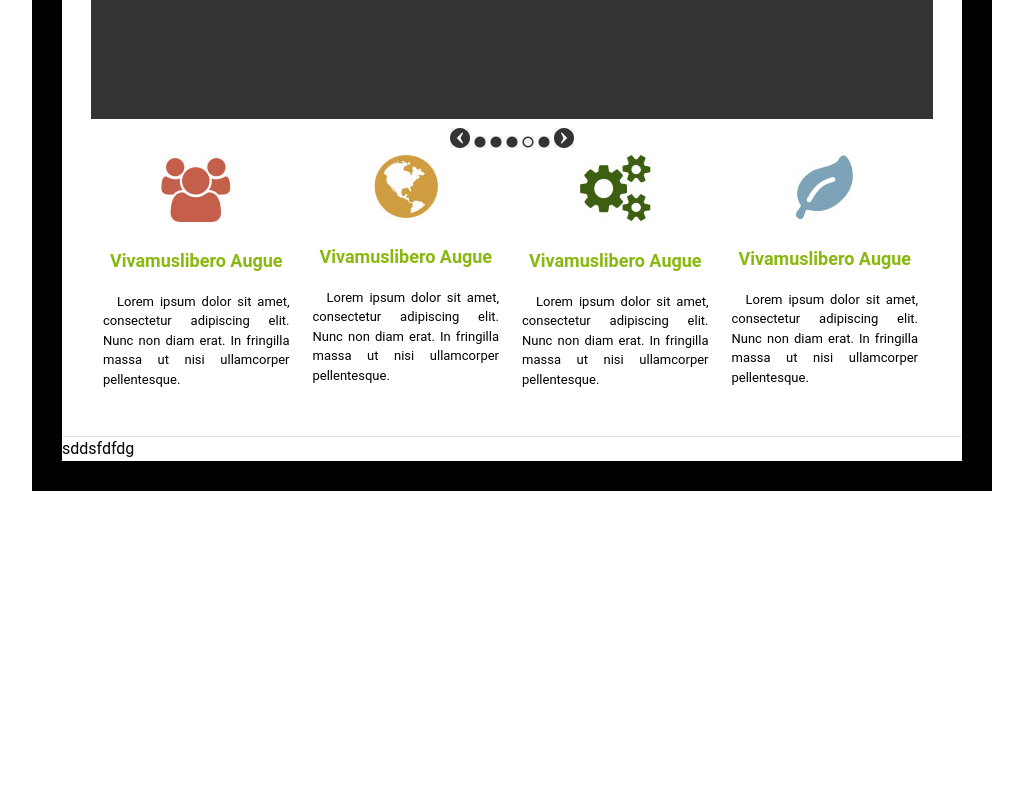
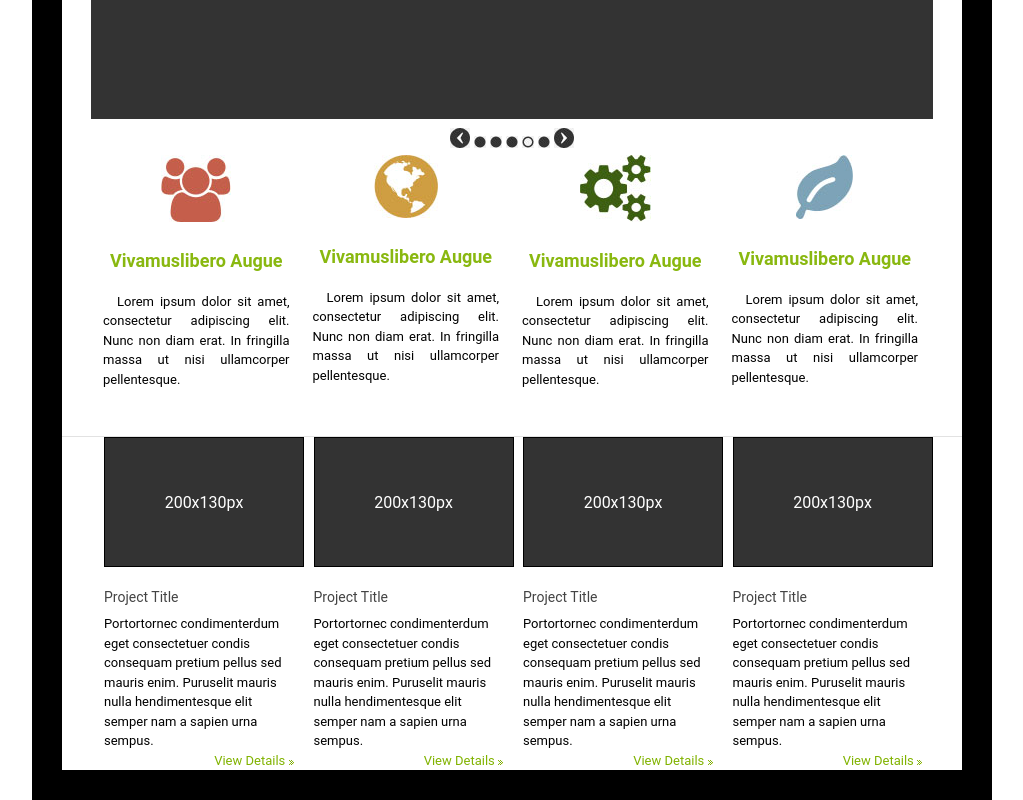
Before and after one commit to ArnasDickus/concomitant, a website: page app/index.html in a window 1280 px wide. Shown: the part 507-1307 px from the top of the page, without its empty margins (128-1151 px from the left). Before the commit the page ends 998 px from the top, so only its background shows below. Drawn offline with Linux system fonts and the light colour scheme.

Commit message:
Added project title files

```diff
--- a/app/assets/styles/base/_variables.css
+++ b/app/assets/styles/base/_variables.css
@@ -21,6 +21,9 @@ $slideshow_bg: #333333;
 /* Table  */
 $title_green: #89b810;
 $dark_border: #e2e2e2;
+
+/* Projec title */
+$black_title: #444444;
 /*  Font-Size */
 $base_font_size: 1em;
 
--- /dev/null
+++ b/app/assets/styles/modules/_project-title.css
@@ -0,0 +1,38 @@
+  .project-title{
+    text-align: center;
+
+    &__bg-image{
+      width: 12.5rem;
+      height: 8.125rem;
+      color: #ffffff;
+      background-color: $title_black;
+      line-height: 6.125rem;
+      white-space: nowrap;
+
+      border: solid 1px black;
+
+    }
+    &__title{
+      padding-top: 20px;
+      text-align: left;
+      color: $black_title;
+      font-size: 0.875rem;
+
+    }
+    &__subtitles{
+    padding-top: 6px;
+      font-size: 13px;
+      text-align: left;
+    }
+    &__details{
+      font-size: 13px;
+      color: $main_green;
+      text-align: right;
+
+      a{
+        text-decoration: none;
+        color: $main_green;
+      }
+    }
+
+}
--- a/app/assets/styles/modules/_row.css
+++ b/app/assets/styles/modules/_row.css
@@ -11,5 +11,10 @@
     padding-right: 14px;
       padding-left: 9px;
   }
+  &__gutter-project-title{
+    padding-right: 10px;
+    padding-left: 10px;
+  }
+
 
 }
--- a/app/assets/styles/styles.css
+++ b/app/assets/styles/styles.css
@@ -15,3 +15,4 @@
 @import "modules/_slideshow";
 @import "modules/_reason-table";
 @import "modules/_row";
+@import "modules/_project-title";
--- a/app/index.html
+++ b/app/index.html
@@ -145,8 +145,84 @@
       </div>
     </div>
   </div>
-
-sddsfdfdg
+  <div class="project-title">
+    <div class="wrapper">
+      <div class="row">
+        <div class="row__large-4 row__gutter-project-title">
+          <div class="project-title__bg-image">
+            <p>200x130px</p>
+          </div>
+          <div class="project-title__title">
+            Project Title
+          </div>
+          <div class="project-title__subtitles">
+              Portortornec condimenterdum eget consectetuer condis consequam
+              pretium pellus sed mauris enim. Puruselit mauris nulla
+              hendimentesque elit semper nam a sapien urna sempus.
+          </div>
+          <div class="project-title__details">
+          <a href="#"> <span>View Details</span>
+            <img src="assets/images/details-arrow.jpg" alt="Details">
+          </a>
+          </div>
+        </div>
+        <div class="row__large-4 row__gutter-project-title">
+          <div class="project-title__bg-image">
+            <p>200x130px</p>
+          </div>
+          <div class="project-title__title">
+            Project Title
+          </div>
+          <div class="project-title__subtitles">
+              Portortornec condimenterdum eget consectetuer condis consequam
+              pretium pellus sed mauris enim. Puruselit mauris nulla
+              hendimentesque elit semper nam a sapien urna sempus.
+          </div>
+          <div class="project-title__details">
+          <a href="#"> <span>View Details</span>
+            <img src="assets/images/details-arrow.jpg" alt="Details">
+          </a>
+          </div>
+        </div>
+        <div class="row__large-4 row__gutter-project-title">
+          <div class="project-title__bg-image">
+            <p>200x130px</p>
+          </div>
+          <div class="project-title__title">
+            Project Title
+          </div>
+          <div class="project-title__subtitles">
+            Portortornec condimenterdum eget consectetuer condis consequam
+            pretium pellus sed mauris enim. Puruselit mauris nulla
+            hendimentesque elit semper nam a sapien urna sempus.
+          </div>
+          <div class="project-title__details">
+          <a href="#"> <span>View Details</span>
+            <img src="assets/images/details-arrow.jpg" alt="Details">
+          </a>
+          </div>
+        </div>
+        <div class="row__large-4 row__gutter-project-title">
+          <div class="project-title__bg-image">
+            <p>200x130px</p>
+          </div>
+          <div class="project-title__title">
+            Project Title
+          </div>
+          <div class="project-title__subtitles">
+            Portortornec condimenterdum eget consectetuer condis consequam
+            pretium pellus sed mauris enim. Puruselit mauris nulla
+            hendimentesque elit semper nam a sapien urna sempus.
+          </div>
+          <div class="project-title__details">
+          <a href="#"> <span>View Details</span>
+            <img src="assets/images/details-arrow.jpg" alt="Details">
+          </a>
+          </div>
+        </div>
+      </div>
+    </div>
+  </div>
 </div>
 
 
--- a/app/temp/styles/styles.css
+++ b/app/temp/styles/styles.css
@@ -457,6 +457,8 @@ template {
 
 /* Table  */
 
+/* Projec title */
+
 /*  Font-Size */
 
 /*  Line-Height */
@@ -895,3 +897,50 @@ Instead edit gulp/templates/sprite */
     padding-right: 14px;
       padding-left: 9px;
   }
+
+.row__gutter-project-title{
+    padding-right: 10px;
+    padding-left: 10px;
+  }
+
+.project-title{
+    text-align: center;
+
+}
+
+.project-title__bg-image{
+      width: 12.5rem;
+      height: 8.125rem;
+      color: #ffffff;
+      background-color: #333333;
+      line-height: 6.125rem;
+      white-space: nowrap;
+
+      border: solid 1px black;
+
+    }
+
+.project-title__title{
+      padding-top: 20px;
+      text-align: left;
+      color: #444444;
+      font-size: 0.875rem;
+
+    }
+
+.project-title__subtitles{
+    padding-top: 6px;
+      font-size: 13px;
+      text-align: left;
+    }
+
+.project-title__details{
+      font-size: 13px;
+      color: #81b300;
+      text-align: right;
+    }
+
+.project-title__details a{
+        text-decoration: none;
+        color: #81b300;
+      }
```
Also changed, not shown: app/assets/images/details-arrow.jpg (added).
